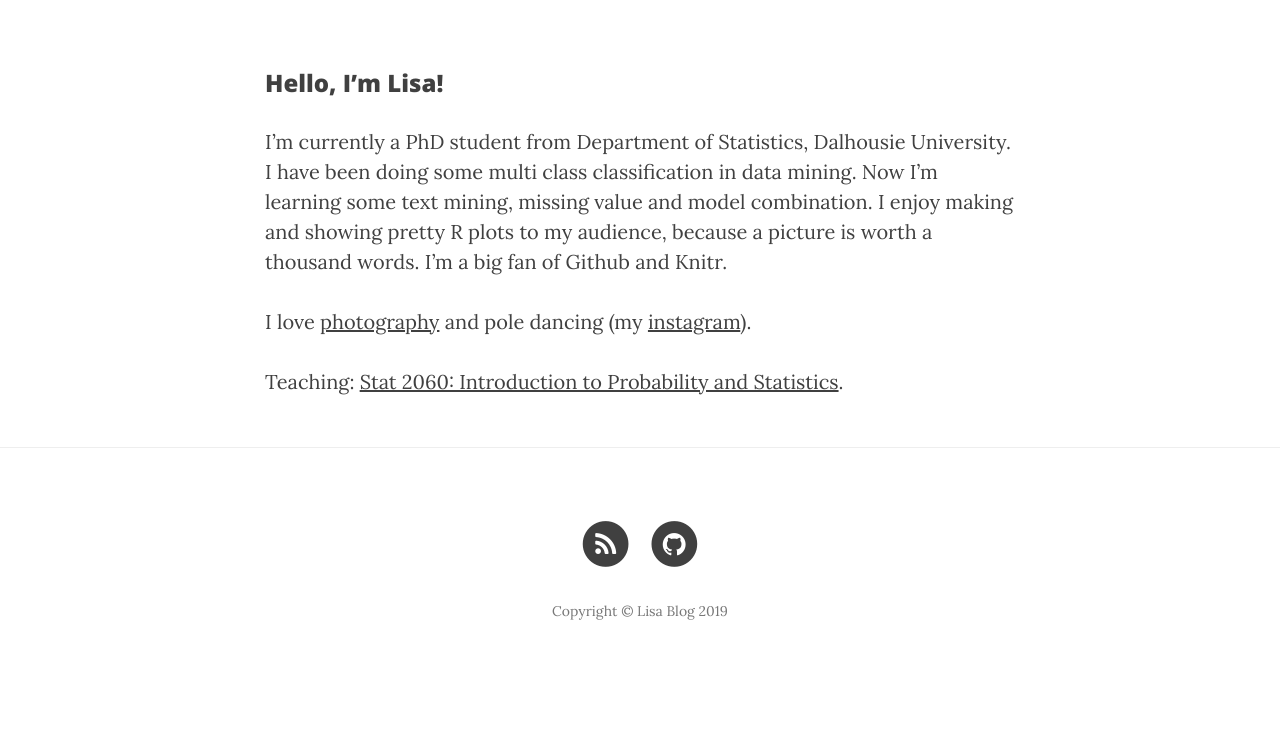
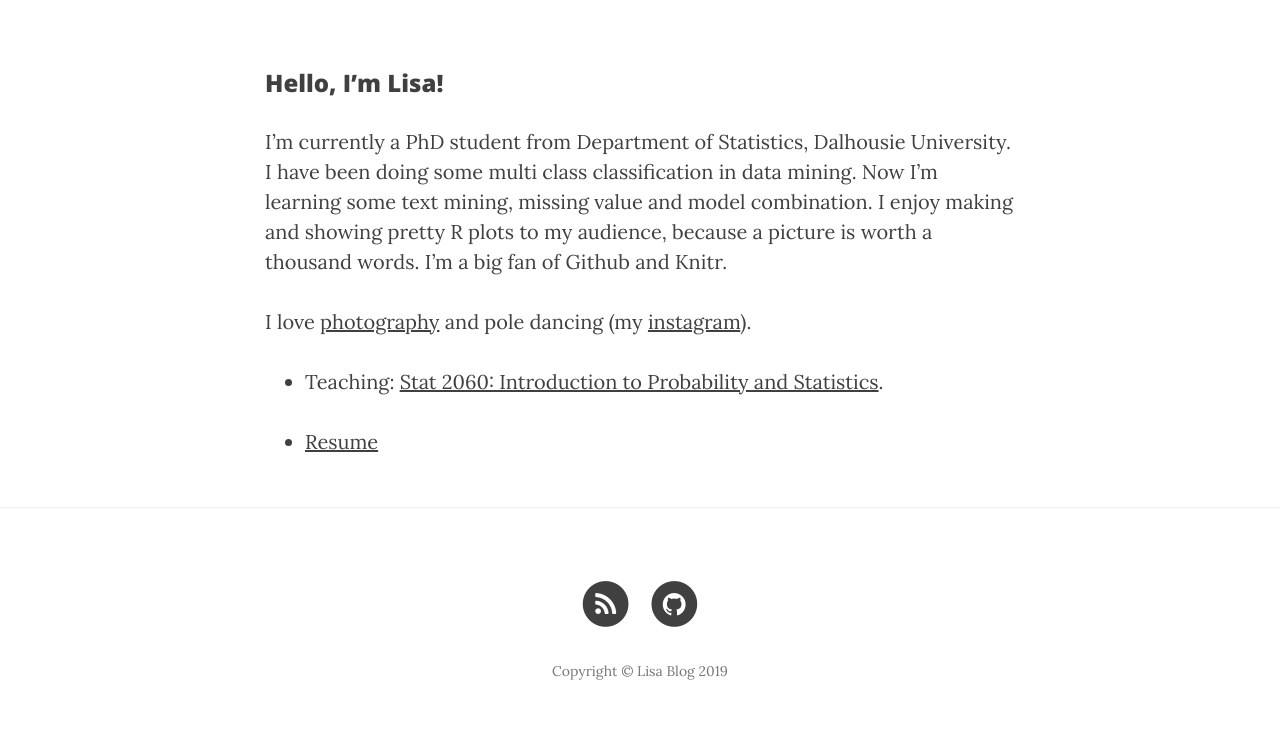
Before and after one commit to laoshen22/laoshen22.github.io, a Jekyll site: the page built from about.md, in a window 1280 px wide. Shown: the part 448-1195 px from the top of the page. Built offline with Jekyll 4.4.1, drawn with Linux system fonts in a browser that asks for light colours; nearby versions of some CDN libraries; before the commit the page ends 1135 px from its top, so only the background shows below that.

Commit message:
new post

```diff
--- a/about.md
+++ b/about.md
@@ -12,4 +12,6 @@ I’m currently a PhD student from Department of Statistics, Dalhousie Universit
 I love [photography](https://www.flickr.com/photos/lisaling/) and pole dancing (my [instagram](https://www.instagram.com/lisaling22)).
 
 
-Teaching: [Stat 2060: Introduction to Probability and Statistics](http://lisaling.site/stat2060/).
+* Teaching: [Stat 2060: Introduction to Probability and Statistics](http://lisaling.site/stat2060/).
+
+* <a href="Resume-Lisa.pdf">Resume</a>
```
Also changed, not shown: 1 other file.
